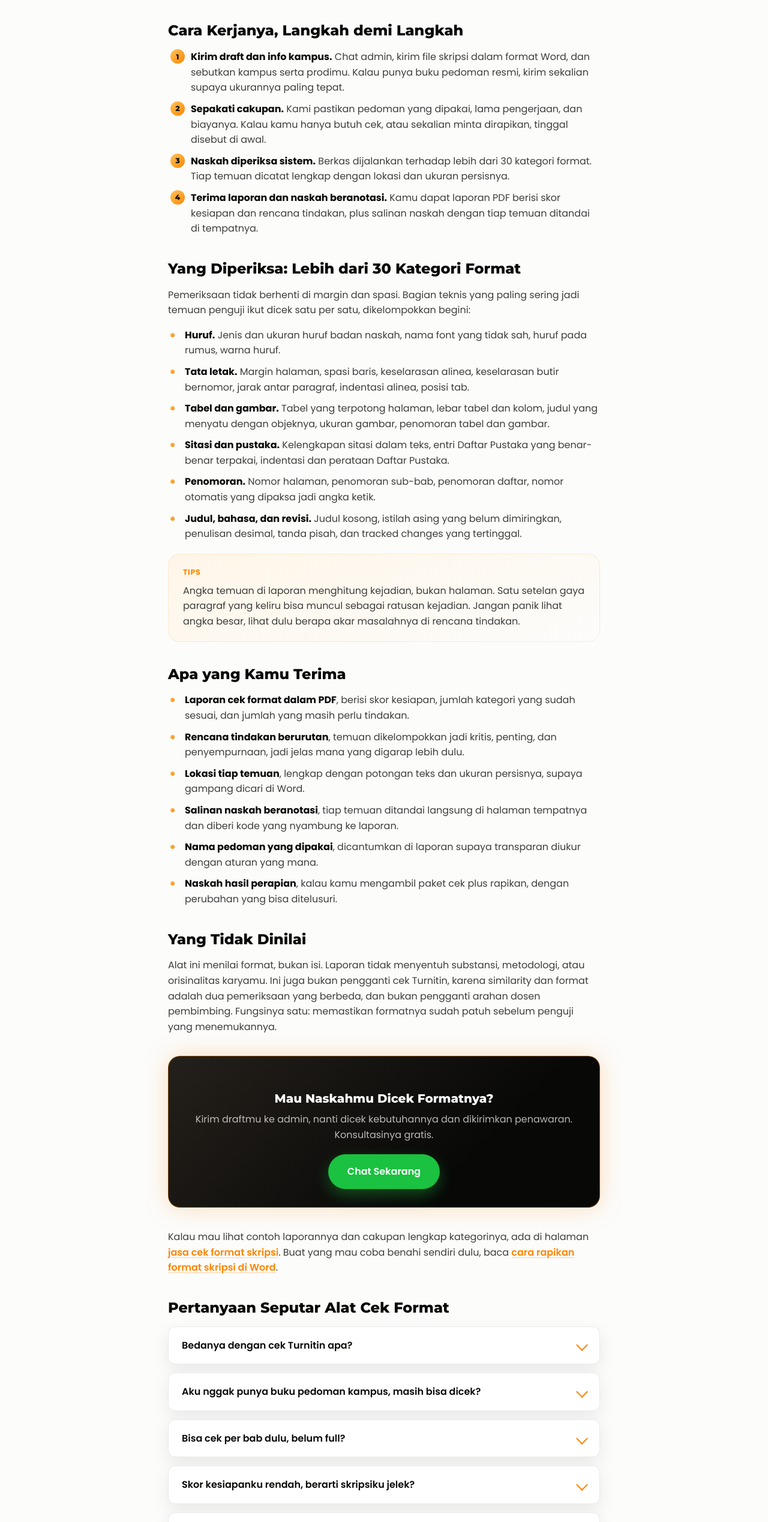
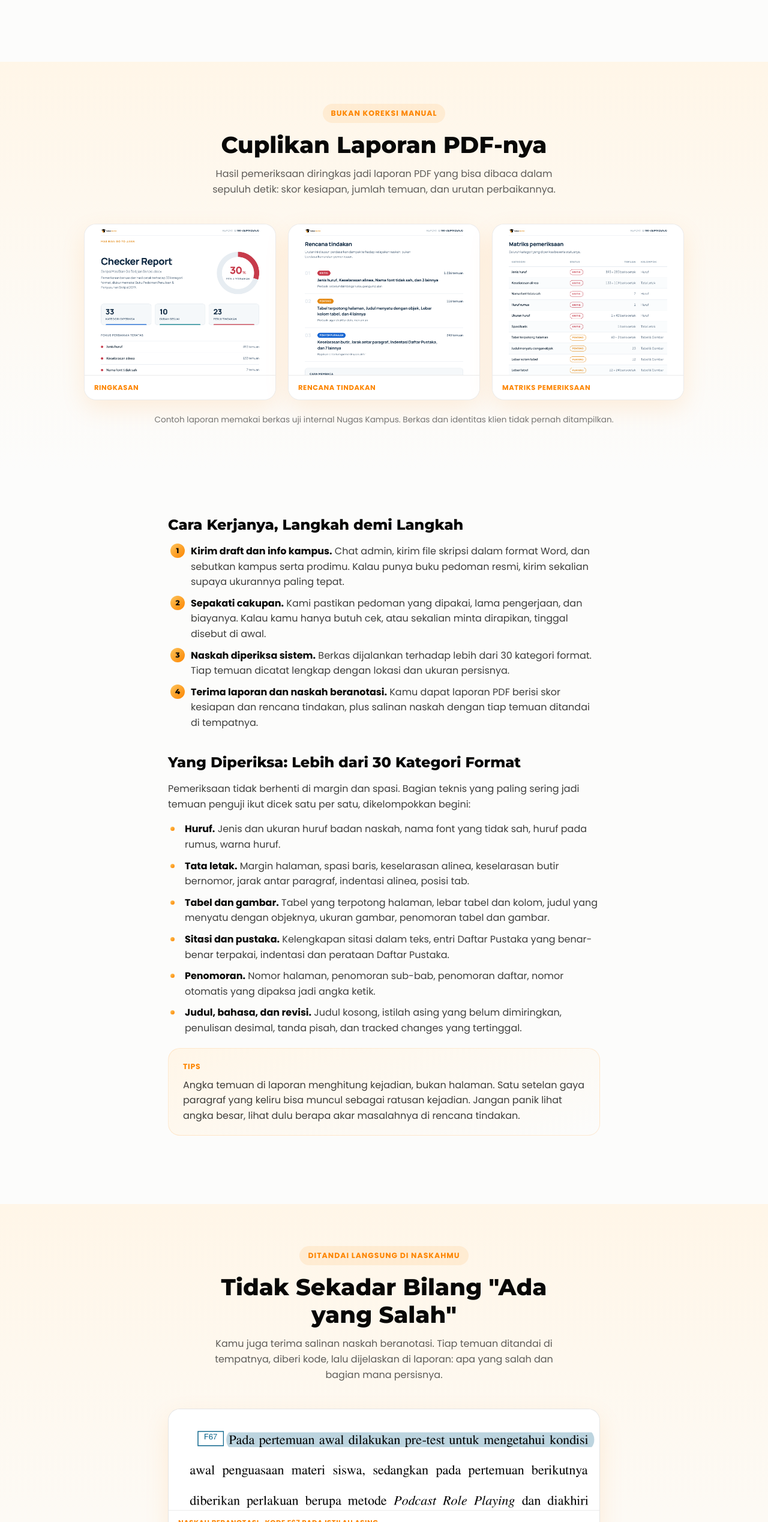
Before and after one commit to maybian/Landing-Page-Nugas-Kampus, a plain HTML site: page artikel/alat-cek-format-skripsi-nugas-kampus.html in a window 1280 px wide. Shown: the part 1405-3942 px from the top of the page at 60% size. Drawn offline with Linux system fonts and the light colour scheme.

Commit message:
Tambah cuplikan visual laporan PDF di artikel cek format
Sisipkan dua blok showcase: tiga halaman laporan PDF (ringkasan,
rencana tindakan, matriks pemeriksaan) dan potongan naskah beranotasi
kode F67. Memakai aset dan komponen yang sama dengan halaman layanan.

Co-Authored-By: Claude Sonnet 5 <noreply@anthropic.com>
Claude-Session: https://claude.ai/code/session_01FeWtL464hq8YWuyjXTycck

```diff
--- a/artikel/alat-cek-format-skripsi-nugas-kampus.html
+++ b/artikel/alat-cek-format-skripsi-nugas-kampus.html
@@ -90,6 +90,39 @@
         <p>Ini sistem pemeriksaan yang membuka berkas Word skripsimu, membaca pengaturan yang sebenarnya di dalam dokumen (bukan sekadar tampilannya di layar), lalu membandingkannya dengan profil pedoman kampusmu. Hasil pemeriksaan diringkas jadi laporan PDF dan salinan naskah yang sudah dianotasi. Pemeriksaan dijalankan oleh tim Nugas Kampus, order dan serah terima lewat WhatsApp.</p>
         <p>Yang membedakannya dari koreksi manual: sistem memeriksa seluruh naskah dengan ukuran yang sama persis di setiap bagian, dan menunjukkan lokasi tiap temuan sampai ke potongan teks dan angka pengaturannya. Kamu tidak menerima catatan "formatnya masih berantakan", tapi daftar konkret yang bisa langsung dicari di Word.</p>
 
+      </div>
+    </div>
+  </section>
+
+  <section class="cf-showcase">
+    <div class="container">
+      <div class="section-head">
+        <span class="eyebrow">Bukan Koreksi Manual</span>
+        <h2>Cuplikan Laporan PDF-nya</h2>
+        <p class="section-desc">Hasil pemeriksaan diringkas jadi laporan PDF yang bisa dibaca dalam sepuluh detik: skor kesiapan, jumlah temuan, dan urutan perbaikannya.</p>
+      </div>
+      <div class="cf-report-grid">
+        <div class="cf-report-frame">
+          <img src="../assets/cek-format/laporan-01.png" alt="Halaman ringkasan laporan cek format: skor kesiapan, kategori diperiksa, dan fokus perbaikan teratas" loading="lazy" width="1240" height="980">
+          <span class="cf-report-cap">Ringkasan</span>
+        </div>
+        <div class="cf-report-frame">
+          <img src="../assets/cek-format/laporan-02.png" alt="Halaman rencana tindakan laporan cek format, temuan dikelompokkan jadi kritis, penting, dan penyempurnaan" loading="lazy" width="1240" height="980">
+          <span class="cf-report-cap">Rencana tindakan</span>
+        </div>
+        <div class="cf-report-frame">
+          <img src="../assets/cek-format/laporan-03.png" alt="Halaman matriks pemeriksaan laporan cek format, seluruh kategori beserta statusnya" loading="lazy" width="1240" height="980">
+          <span class="cf-report-cap">Matriks pemeriksaan</span>
+        </div>
+      </div>
+      <p class="cf-report-note">Contoh laporan memakai berkas uji internal Nugas Kampus. Berkas dan identitas klien tidak pernah ditampilkan.</p>
+    </div>
+  </section>
+
+  <section>
+    <div class="container">
+      <div class="article-body">
+
         <h2>Cara Kerjanya, Langkah demi Langkah</h2>
         <ol>
           <li><strong>Kirim draft dan info kampus.</strong> Chat admin, kirim file skripsi dalam format Word, dan sebutkan kampus serta prodimu. Kalau punya buku pedoman resmi, kirim sekalian supaya ukurannya paling tepat.</li>
@@ -113,6 +146,37 @@
           <span class="article-tip-label">Tips</span>
           <p>Angka temuan di laporan menghitung kejadian, bukan halaman. Satu setelan gaya paragraf yang keliru bisa muncul sebagai ratusan kejadian. Jangan panik lihat angka besar, lihat dulu berapa akar masalahnya di rencana tindakan.</p>
         </div>
+
+      </div>
+    </div>
+  </section>
+
+  <section class="cf-showcase">
+    <div class="container">
+      <div class="section-head">
+        <span class="eyebrow">Ditandai Langsung di Naskahmu</span>
+        <h2>Tidak Sekadar Bilang "Ada yang Salah"</h2>
+        <p class="section-desc">Kamu juga terima salinan naskah beranotasi. Tiap temuan ditandai di tempatnya, diberi kode, lalu dijelaskan di laporan: apa yang salah dan bagian mana persisnya.</p>
+      </div>
+      <div class="cf-annote">
+        <figure class="cf-annote-shot">
+          <img src="../assets/cek-format/anotasi-istilah.png" alt="Potongan naskah skripsi yang sudah dianotasi: kata pre-test ditandai kode F67 karena belum dimiringkan" loading="lazy" width="1085" height="254">
+          <figcaption>Naskah beranotasi &middot; kode F67 pada istilah asing</figcaption>
+        </figure>
+        <div class="cf-annote-notes">
+          <p class="cf-annote-lead">Catatan F67 di laporan:</p>
+          <div class="cf-annote-note">
+            <span class="cf-tag">F67 &middot; Istilah asing</span>
+            <p>Kata <strong>"pre-test"</strong> ditulis tegak, seharusnya dimiringkan. Bandingkan dengan <em>Podcast Role Playing</em> di baris bawahnya yang sudah benar.</p>
+          </div>
+        </div>
+      </div>
+    </div>
+  </section>
+
+  <section>
+    <div class="container">
+      <div class="article-body">
 
         <h2>Apa yang Kamu Terima</h2>
         <ul>
```
